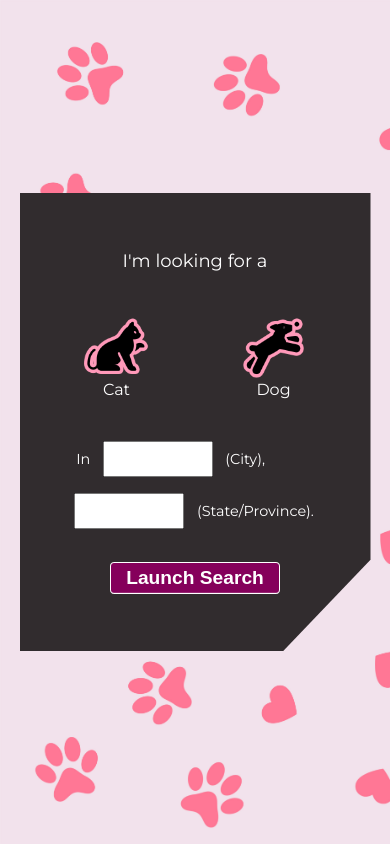
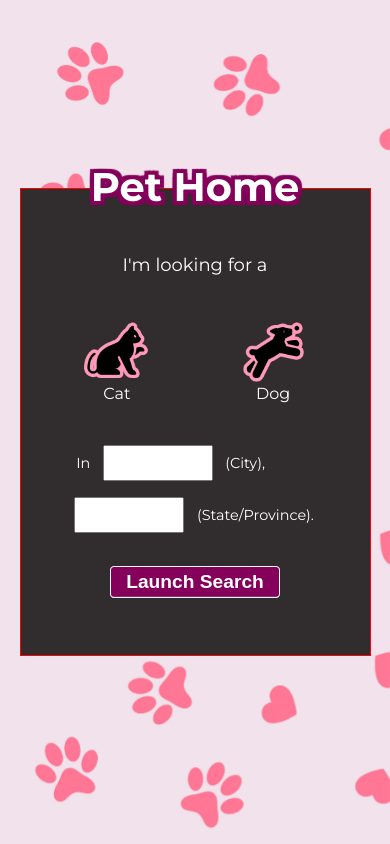
Before and after one commit to Taosit/PetHome, a React (Create React App) app: page / in a window 390 px wide. Built offline with nearby package versions, Linux system fonts and the light colour scheme; the HTML template or start-up script is replaced by a standard one.

Commit message:
added heading

```diff
--- a/src/components/InitialPage.js
+++ b/src/components/InitialPage.js
@@ -1,6 +1,7 @@
 import React, {useState, useEffect} from "react";
 import catIcon from "../assets/cat.png"
 import dogIcon from "../assets/dog.png"
+import background from "../assets/background.jpg"
 
 function InitialPage({formData, setFormData, setOnInitialPage, handleSearch}) {
   const [city, setCity] = useState("");
@@ -32,6 +33,7 @@ function InitialPage({formData, setFormData, setOnInitialPage, handleSearch}) {
   return (
     <div className="initial-page">
       <div className="initial-page-modal">
+        <h1>Pet Home</h1>
         <p className="search-text">I'm looking for a</p>
         <div className="pets-option-container">
           <div className="pet-option-container" onClick={() => setFormData(prev => ({...prev, type: "Cat"}))}
--- a/src/components/Search.js
+++ b/src/components/Search.js
@@ -25,7 +25,7 @@ function Search({formData, setFormData, containerRef, handleSearch}) {
   return (
     <form className="search-bar" onSubmit={(e) => handleSearch(e)}>
       <div className="title">
-        <h2 className="brand-name">Find A Pet</h2>
+        <h2 className="brand-name">Pet Home</h2>
       </div>
       <div className="form-body" ref={formRef}>
         <div className="input-group">
--- a/src/components/SearchPage.js
+++ b/src/components/SearchPage.js
@@ -100,9 +100,12 @@ function SearchPage({pets, setPets, loading, setLoading, error, setError, hasMor
             </>}
         </div>
         <div className="content">
-          {loading && <div className="loading-page"><div className="loader"></div></div>}
-          {error.hasError && <ErrorMessage message={error.errorMessage} />}
-          {pets && !error.hasError && <PetList pets={filteredPets || pets} hasMore={hasMore} setViewedPet={setViewedPet} loading={loading}/>}
+          {loading ? <div className="loading-page"><div className="loader"></div></div>
+          :
+            error.hasError ? <ErrorMessage message={error.errorMessage} />
+              :
+              <PetList pets={filteredPets || pets} hasMore={hasMore} setViewedPet={setViewedPet} loading={loading}/>
+          }
           {viewedPet && <PetModal viewedPet={viewedPet} setViewedPet={setViewedPet}/>}
           {filterModalOpen && <FilterModal setFilterModalOpen={setFilterModalOpen} formData={formData} filterPets={filterPets}/>}
         </div>
--- a/src/index.css
+++ b/src/index.css
@@ -1,9 +1,9 @@
 @import url('https://fonts.googleapis.com/css2?family=Montserrat:wght@400;700&display=swap');
 
 :root {
-  --primary-color: #d25497;
   --nav-color: rgba(133,0,91,1);
   --option-color: #ab0075;
+  --stroke-padding: 4px;
 }
 
 body {
@@ -36,22 +36,59 @@ body {
 .initial-page {
   height: 100vh;
   padding: 2em 0;
+  background-color: #f3d8e3;
+  display: flex;
+  flex-direction: column;
+  justify-content: center;
+  align-items: center;
+  position: relative;
+}
+
+.initial-page::before {
+  content: "";
   background-image: url("./assets/background.jpg");
   background-size: cover;
-  display: flex;
-  justify-content: center;
-  align-items: center;
+  position: absolute;
+  top: 0px;
+  right: 0px;
+  bottom: 0px;
+  left: 0px;
+  animation: fade-in forwards 1s;
+}
+
+@keyframes fade-in {
+  0% {
+    opacity: 0;
+  }
+  100% {
+    opacity: 1;
+  }
 }
 
 .initial-page-modal {
   background-color: #312c2e;
-  padding: 2em 0;
+  padding: 3em 0 2em 0;
   color: white;
   width: min(800px, 80%);
-  clip-path: polygon(100% 0, 100% 70%, 85% 100%, 0 100%, 0 0);
+  border: 1px solid red;
   display: flex;
   flex-direction: column;
   align-items: center;
+  position: relative;
+}
+
+.initial-page-modal h1 {
+  top: -65px;
+  position: absolute;
+  font-size: 3em;
+  text-shadow: 0 var(--stroke-padding) 1px var(--nav-color),
+  0 calc(var(--stroke-padding) * -1) 1px var(--nav-color),
+  var(--stroke-padding) 0 1px var(--nav-color),
+  calc(var(--stroke-padding) * -1) 0 1px var(--nav-color),
+  var(--stroke-padding) var(--stroke-padding) 1px var(--nav-color),
+  calc(var(--stroke-padding) * -1) var(--stroke-padding) 1px var(--nav-color),
+  var(--stroke-padding) calc(var(--stroke-padding) * -1) 1px var(--nav-color),
+  calc(var(--stroke-padding) * -1) calc(var(--stroke-padding) * -1) 1px var(--nav-color);
 }
 
 .search-text {
@@ -136,7 +173,6 @@ body {
   margin: 0 auto;
   position: relative;
   height: 100vh;
-
 }
 
 .result-page::-webkit-scrollbar {
@@ -153,7 +189,7 @@ body {
 }
 
 .loading-page {
-  min-height: 100vh;
+  min-height: calc(100vh - 190px);
   display: flex;
   justify-content: center;
   align-items: center;
@@ -316,6 +352,7 @@ input {
 
 .content {
   padding-top: 67px;
+  padding-bottom: 16px;
 }
 
 .all-pets {
@@ -529,8 +566,8 @@ li p {
 /* Loader */
 
 .loader {
-  border: 16px solid rgba(0, 0, 0, 0.1);
-  border-top: 16px solid black;
+  border: 16px solid rgba(133, 0, 91, 0.2);
+  border-top: 16px solid var(--nav-color);
   border-radius: 50%;
   width: 120px;
   height: 120px;
@@ -547,8 +584,8 @@ li p {
     width: 100%;
   }
   .loader {
-    border: 10px solid rgba(0, 0, 0, 0.1);
-    border-top: 10px solid black;
+    border: 10px solid rgba(133, 0, 91, 0.2);
+    border-top: 10px solid var(--nav-color);
     width: 80px;
     height: 80px;
   }
@@ -608,8 +645,7 @@ li p {
   }
   .initial-page-modal {
     width: 90%;
-    padding: 3em 0;
-    clip-path: polygon(100% 0, 100% 80%, 75% 100%, 0 100%, 0 0);
+    padding: 3.5em 0 3em 0;
   }
   .pet-option-container {
     margin-top: 1em;
@@ -671,6 +707,10 @@ li p {
 }
 
 @media (max-width: 400px) {
+  .initial-page-modal h1 {
+    font-size: 2.5em;
+    top: -53px;
+  }
   .pet-info p {
     font-size: 0.9em;
     margin: 0.5em 0;
```
